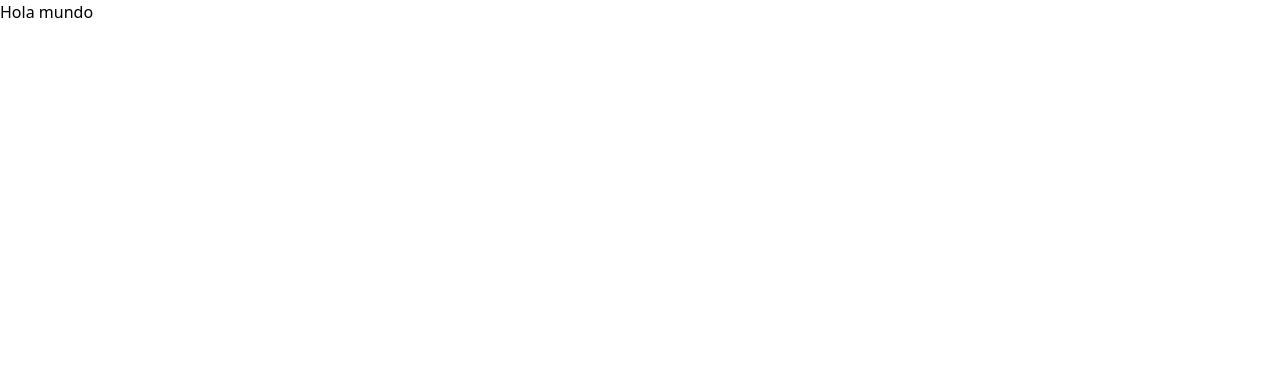
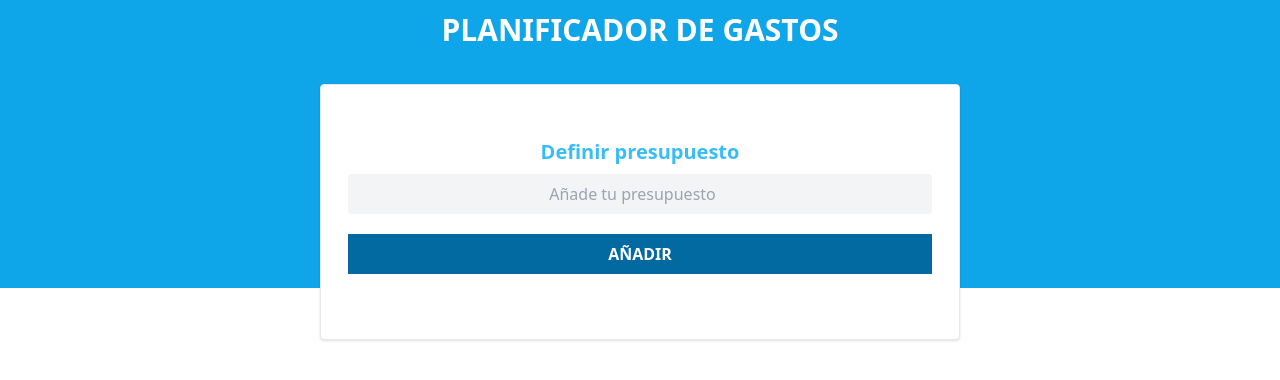
Before and after one commit to jisazamp/control-gastos-react, a React (Vite) app: page / in a window 1280 px wide. Shown: the top 380 px of the page. Built offline with nearby package versions, Linux system fonts and the light colour scheme.

Commit message:
Added the expense planner component

```diff
--- a/index.html
+++ b/index.html
@@ -4,7 +4,7 @@
     <meta charset="UTF-8" />
     <link rel="icon" type="image/svg+xml" href="/src/favicon.svg" />
     <meta name="viewport" content="width=device-width, initial-scale=1.0" />
-    <title>Vite App</title>
+    <title>Control de gastos en React</title>
   </head>
   <body>
     <div id="root"></div>
--- a/package.json
+++ b/package.json
@@ -3,7 +3,7 @@
   "private": true,
   "version": "0.0.0",
   "scripts": {
-    "dev": "vite",
+    "dev": "vite --host",
     "build": "vite build",
     "preview": "vite preview"
   },
--- a/src/App.jsx
+++ b/src/App.jsx
@@ -1,5 +1,11 @@
+import ExpensePlanner from './components/ExpensePlanner';
+
 const App = () => {
-  return <div>Hola mundo</div>;
+  return (
+    <main className='container'>
+      <ExpensePlanner />
+    </main>
+  );
 };
 
 export default App;
--- /dev/null
+++ b/src/components/ExpensePlanner.jsx
@@ -0,0 +1,47 @@
+import { useState } from 'react';
+
+const ExpensePlanner = () => {
+  const [budget, setBudget] = useState('');
+
+  const handleBudgetChange = (e) => {
+    setBudget(e.target.value);
+  };
+
+  return (
+    <section className='w-screen h-40 lg:h-72 text-center text-white bg-sky-500'>
+      <h1 className='font-bold text-xl lg:text-3xl uppercase py-3'>
+        Planificador de gastos
+      </h1>
+
+      <div className='bg-white w-11/12 lg:w-2/4 lg:h-64 lg:mt-6 lg:flex lg:flex-col lg:justify-center mx-auto rounded border shadow'>
+        <form>
+          <div className='py-2 flex flex-col'>
+            <label
+              className='text-sky-400 lg:text-xl font-semibold'
+              htmlFor='budget'
+            >
+              Definir presupuesto
+            </label>
+            <input
+              name='budget'
+              className='bg-gray-100 w-11/12 mx-auto rounded text-black text-center py-2 mt-2 px-5'
+              type='number'
+              value={budget}
+              placeholder='Añade tu presupuesto'
+              onChange={handleBudgetChange}
+            />
+          </div>
+
+          <button
+            type='submit'
+            className='w-11/12 py-2 mb-5 mt-3 bg-sky-700 lg:hover:bg-sky-800 transition all ease-in mx-auto uppercase font-semibold'
+          >
+            Añadir
+          </button>
+        </form>
+      </div>
+    </section>
+  );
+};
+
+export default ExpensePlanner;
--- a/src/index.css
+++ b/src/index.css
@@ -7,6 +7,7 @@
 }
 
 body {
+  display: flex;
   margin: 0;
   padding: 0;
   min-height: 100vh;
```
